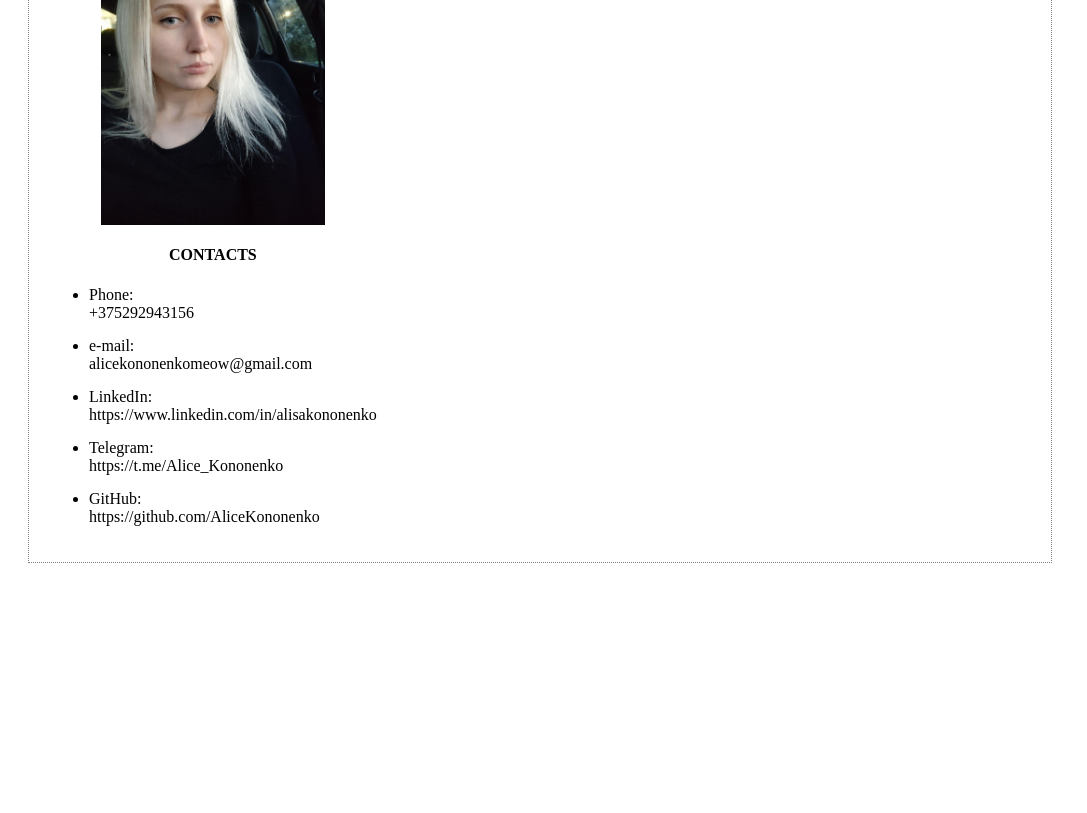
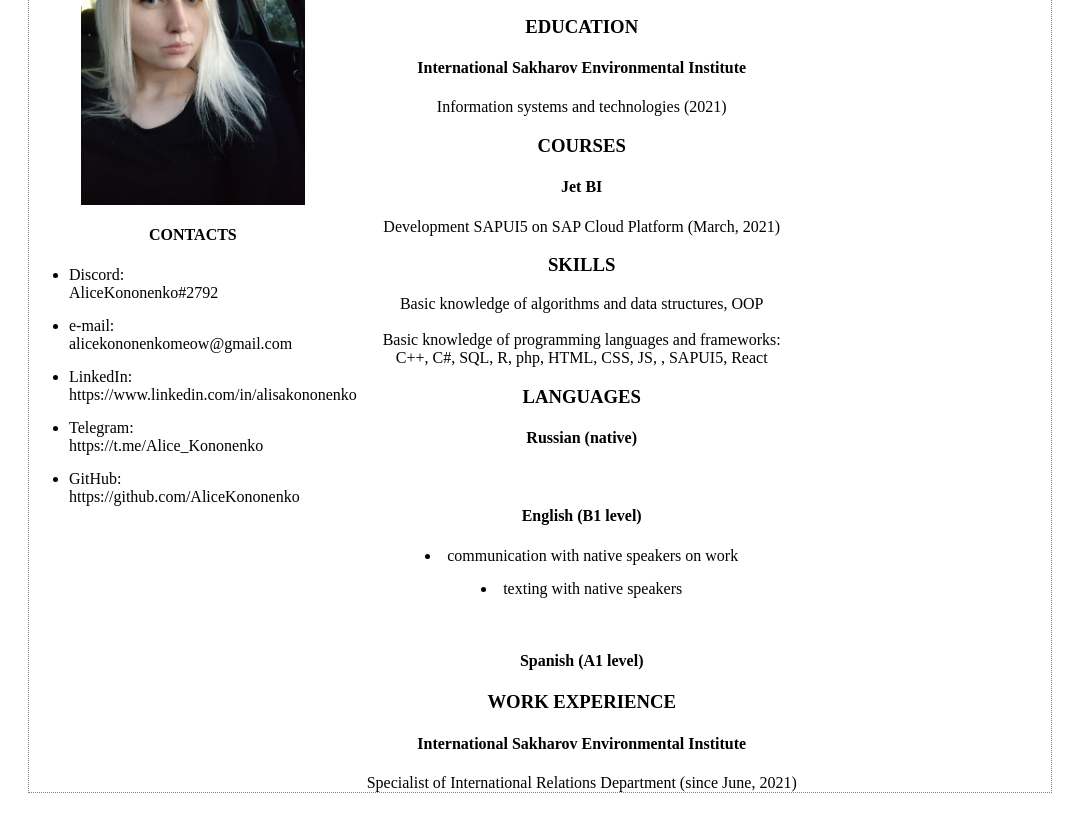
Before and after one commit to AliceKononenko/rsschool-cv, a plain HTML site: page index.html in a window 1280 px wide. Shown: the part 116-929 px from the top of the page, without its empty margins (0-1087 px from the left). Before the commit the page ends 800 px from the top, so only its background shows below. Drawn offline with Linux system fonts and the light colour scheme; a web font is replaced by a local one.

Commit message:
feat: add all content, information about me

```diff
--- a/index.html
+++ b/index.html
@@ -6,17 +6,20 @@
     <title>CV</title>
     <link rel="stylesheet" href="style.css">
     <link rel="icon" href="img/icon.ico">
+    <link rel="preconnect" href="https://fonts.googleapis.com">
+    <link rel="preconnect" href="https://fonts.gstatic.com" crossorigin>
+    <link href="https://fonts.googleapis.com/css2?family=Belgrano&display=swap" rel="stylesheet">
 </head>
 <body>
     <main class="cv">
-        <section class="photo_contacts">
+        <section class="photo_contacts_block">
             <header class="myphoto">
                 <img class="photo" src="img/photo.png" alt="photo">
             </header>
             <article class="contacts">
                 <h4 class="contacts_text">CONTACTS</h4>
                     <ul class="contacts_list">
-                        <li>Phone:<p>+375292943156</p></li>
+                        <li>Discord:<p>AliceKononenko#2792</p></li>
                         <li>e-mail:<p>alicekononenkomeow@gmail.com</p></li>
                         <li>LinkedIn:<p>https://www.linkedin.com/in/alisakononenko</p></li>
                         <li>Telegram:<p>https://t.me/Alice_Kononenko</p></li>
@@ -25,11 +28,73 @@
                 </h4>
             </article>
         </section>
-        <section class="information">
+        <section class="allInformation">
+            <article class="name_specialty_block">
+                <div class="personName">Alisa Kononenko</div>
+                <div class="specialtyName">Front-end developer</div>
+            </article>
+            <article class="information">
+                <div class="informationBlock">
+                    <div class="headName">
+                        <h3>EDUCATION</h3>
+                    </div>
+                    <div class="desription">
+                        <div class="descritpionHead">
+                            <h4>International Sakharov Environmental Institute</h4>
+                        </div>
+                        <div class="additionalDescription">Information systems and technologies (2021)</div>
+                    </div>
+                    <div class="headName">
+                        <h3>COURSES</h3>
+                    </div>
+                    <div class="desription">
+                        <div class="descritpionHead">
+                            <h4>Jet BI</h4>
+                        </div>
+                        <div class="additionalDescription">Development SAPUI5 on SAP Cloud Platform (March, 2021)</div>
+                    </div>
+                    <div class="headName">
+                        <h3>SKILLS</h3>
+                    </div>
+                    <div class="desription">
+                        <div class="additionalDescription">Basic knowledge of algorithms and data structures, OOP</div>
+                        &nbsp;
+                        <div class="additionalDescription">Basic knowledge of programming languages and frameworks:</div>
+                        <div class="additionalDescription">C++, C#, SQL, R, php, HTML, CSS, JS, , SAPUI5, React</div>
+                    </div>
+                    <div class="headName">
+                        <h3>LANGUAGES</h3>
+                    </div>
+                    <div class="desription">
+                        <div class="descritpionHead">
+                            <h4>Russian (native)</h4>
+                        </div>
+                        &nbsp;
+                        <div class="descritpionHead">
+                            <h4>English (B1 level) </h4>
+                        </div>
+                        <li class="additionalDescription">communication with native speakers on work</li>
+                        <li class="additionalDescription">texting with native speakers</li>
+                        &nbsp;
+                        <div class="descritpionHead">
+                            <h4>Spanish (A1 level)</h4>
+                        </div>
+                    </div>
+                    <div class="headName">
+                        <h3>WORK EXPERIENCE</h3>
+                    </div>
+                    <div class="desription">
+                        <div class="descritpionHead">
+                            <h4>International Sakharov Environmental Institute</h4>
+                        </div>
+                        <div class="additionalDescription">Specialist of International Relations Department (since June, 2021)</div>
+                    </div>
+                </div>
+            </article>
         </section>
 
 
-        <div class="personName">Alisa Kononenko</div>
+
     </main>
 </body>
 </html>
```
